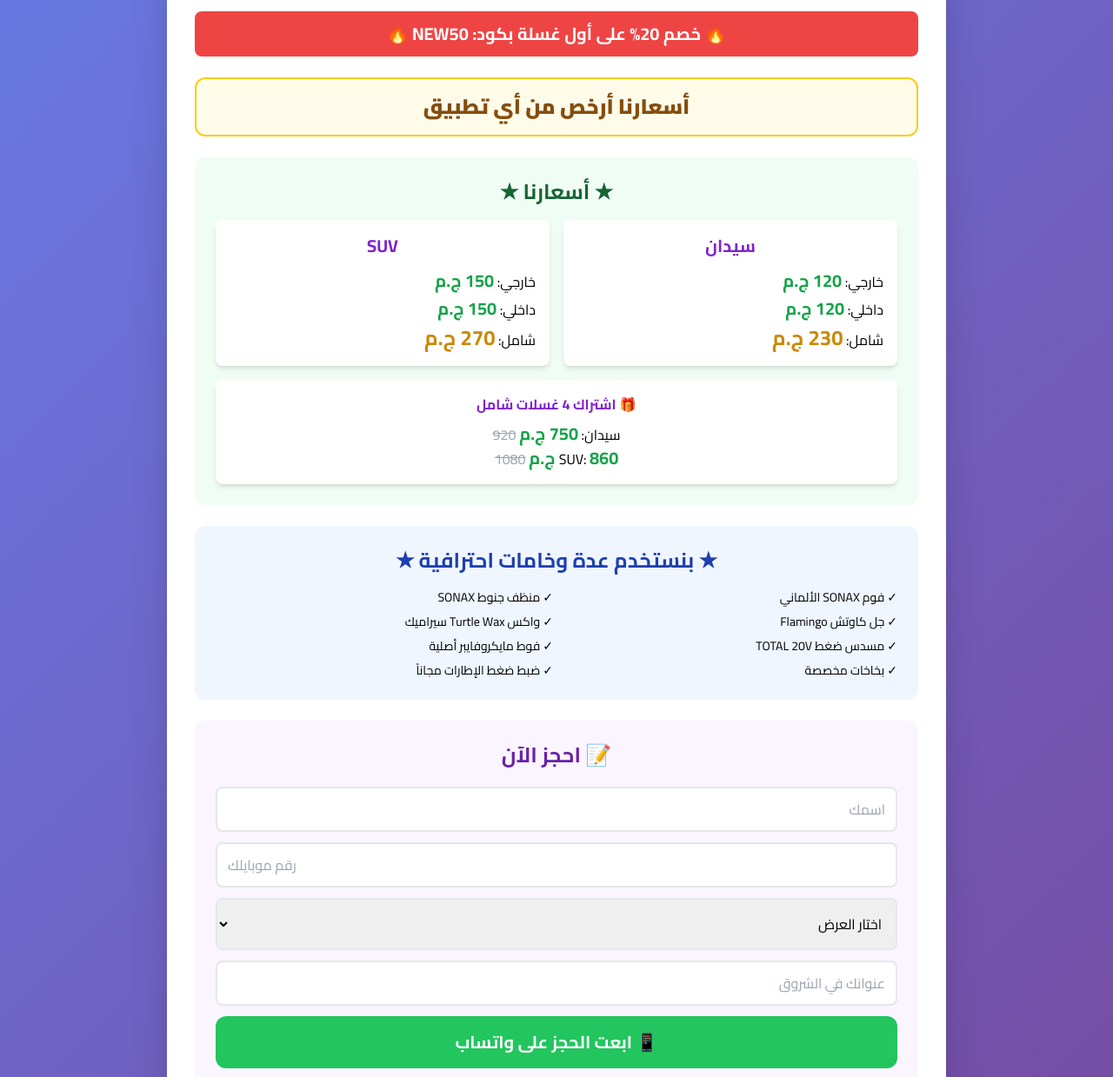
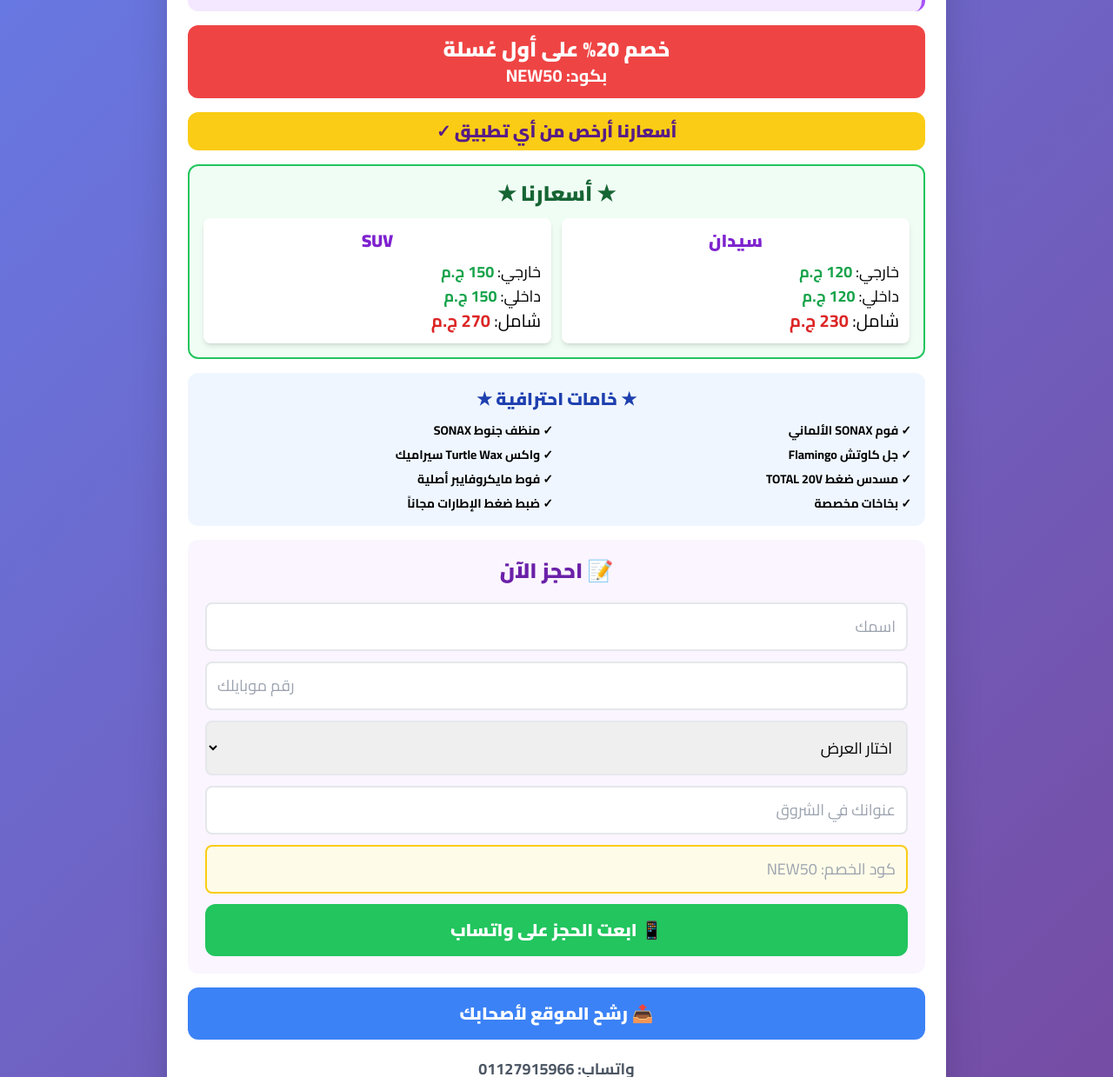
Before and after one commit to karam141012Shorouk/ghselk-shorouk, a plain HTML site: page index.html in a window 1280 px wide. Shown: the part 339-1578 px from the top of the page at 87% size. Drawn offline with nearby package versions, Linux system fonts and the light colour scheme.

Commit message:
Revise index.html for layout and functionality updates
Updated the title and modified various sections of the HTML to improve layout and functionality, including adding a discount code input field and enhancing print styles.

```diff
--- a/index.html
+++ b/index.html
@@ -3,75 +3,72 @@
 <head>
     <meta charset="UTF-8">
     <meta name="viewport" content="width=device-width, initial-scale=1.0">
-    <title>غسيلك لعندك - خدمة غسيل السيارات بالشروق</title>
+    <title>غسيلك لعندك - غسيل سيارات متنقل الشروق</title>
     <script src="https://cdn.tailwindcss.com"></script>
     <link href="https://fonts.googleapis.com/css2?family=Cairo:wght@400;700;900&display=swap" rel="stylesheet">
     <style>
         * { font-family: 'Cairo', sans-serif; }
-        body { background: linear-gradient(135deg, #667eea 0%, #764ba2 100%); min-height: 100vh; }
+        body { background: linear-gradient(135deg, #667eea 0%, #764ba2 100%); }
         @media print {
-            body { background: white; }
+            body { background: white !important; }
             .no-print { display: none !important; }
-            .print-area { display: block !important; }
+            .flyer-print { display: block !important; }
         }
-        .print-area { display: none; }
+        .flyer-print { display: none; }
     </style>
 </head>
 <body class="p-4">
+
+    <!-- زرار الطباعة -->
     <div class="max-w-4xl mx-auto no-print mb-4">
-        <button onclick="window.print()" class="w-full bg-gradient-to-r from-purple-600 to-purple-800 text-white font-black py-4 rounded-xl text-xl">
-            🖨️ طباعة الفلاير
+        <button onclick="window.print()" class="w-full bg-white text-purple-700 font-black py-5 rounded-2xl text-2xl shadow-2xl">
+            🖨️ طباعة الفلاير A4
         </button>
     </div>
 
+    <!-- الموقع -->
     <div class="max-w-4xl mx-auto no-print">
-        <div class="bg-white rounded-2xl shadow-2xl p-8">
-            <h1 class="text-4xl font-black text-center text-purple-700 mb-2">غسيلك لعندك</h1>
-            <div class="text-center mb-4"><span class="text-5xl">🚗</span></div>
+        <div class="bg-white rounded-3xl shadow-2xl p-6">
+            <h1 class="text-5xl font-black text-center text-purple-700 mb-2">غسيلك لعندك</h1>
+            <div class="text-center mb-4"><span class="text-6xl">🚗</span></div>
 
-            <div class="bg-purple-100 border-r-4 border-purple-500 rounded-lg p-4 mb-6">
-                <p class="text-lg font-bold text-purple-900 text-center">
-                    وقتك غالي مينفعش يضيع في زحمة وغسيل عربيتك يبقى أزمة
-                </p>
-                <p class="text-center text-purple-800 mt-2">
-                    وعشان كده بنجيلك لحد عندك في الوقت اللي يناسبك بفريق مدرب يهتم بأصغر التفاصيل
-                </p>
+            <div class="bg-purple-100 border-r-4 border-purple-500 rounded-xl p-4 mb-4">
+                <p class="text-xl font-black text-purple-900 text-center">وقتك غالي مينفعش يضيع في زحمة</p>
+                <p class="text-lg font-bold text-purple-800 text-center mt-1">وعشان كده بنجيلك لحد عندك بفريق مدرب يهتم بأصغر التفاصيل</p>
             </div>
 
-            <div class="bg-red-500 text-white text-center py-3 rounded-lg mb-6 font-bold text-xl">
-                🔥 خصم 20% على أول غسلة بكود: NEW50 🔥
+            <div class="bg-red-500 text-white text-center py-3 rounded-xl mb-4">
+                <p class="text-2xl font-black">خصم 20% على أول غسلة</p>
+                <p class="text-xl font-bold">بكود: NEW50</p>
             </div>
 
-            <div class="bg-yellow-50 border-2 border-yellow-400 rounded-xl p-4 mb-6 text-center">
-                <p class="text-2xl font-black text-yellow-800">أسعارنا أرخص من أي تطبيق</p>
+            <div class="bg-yellow-400 text-purple-900 text-center py-2 rounded-xl mb-4">
+                <p class="text-xl font-black">أسعارنا أرخص من أي تطبيق ✓</p>
             </div>
 
-            <div class="bg-green-50 rounded-xl p-6 mb-6">
-                <h2 class="text-2xl font-bold text-green-800 mb-4 text-center">★ أسعارنا ★</h2>
-                <div class="grid grid-cols-2 gap-4">
-                    <div class="bg-white rounded-lg p-4 shadow-md">
-                        <h4 class="font-bold text-purple-700 mb-3 text-center text-xl">سيدان</h4>
-                        <p class="mb-1">خارجي: <strong class="text-green-600 text-xl">120 ج.م</strong></p>
-                        <p class="mb-1">داخلي: <strong class="text-green-600 text-xl">120 ج.م</strong></p>
-                        <p>شامل: <strong class="text-yellow-600 text-2xl">230 ج.م</strong></p>
+            <!-- الأسعار الجديدة -->
+            <div class="bg-green-50 rounded-xl p-4 mb-4 border-2 border-green-500">
+                <h2 class="text-2xl font-black text-green-800 mb-3 text-center">★ أسعارنا ★</h2>
+                <div class="grid grid-cols-2 gap-3">
+                    <div class="bg-white rounded-lg p-3 shadow-md">
+                        <h4 class="font-black text-purple-700 mb-2 text-center text-xl">سيدان</h4>
+                        <p class="text-lg">خارجي: <strong class="text-green-600">120 ج.م</strong></p>
+                        <p class="text-lg">داخلي: <strong class="text-green-600">120 ج.م</strong></p>
+                        <p class="text-xl">شامل: <strong class="text-red-600">230 ج.م</strong></p>
                     </div>
-                    <div class="bg-white rounded-lg p-4 shadow-md">
-                        <h4 class="font-bold text-purple-700 mb-3 text-center text-xl">SUV</h4>
-                        <p class="mb-1">خارجي: <strong class="text-green-600 text-xl">150 ج.م</strong></p>
-                        <p class="mb-1">داخلي: <strong class="text-green-600 text-xl">150 ج.م</strong></p>
-                        <p>شامل: <strong class="text-yellow-600 text-2xl">270 ج.م</strong></p>
+                    <div class="bg-white rounded-lg p-3 shadow-md">
+                        <h4 class="font-black text-purple-700 mb-2 text-center text-xl">SUV</h4>
+                        <p class="text-lg">خارجي: <strong class="text-green-600">150 ج.م</strong></p>
+                        <p class="text-lg">داخلي: <strong class="text-green-600">150 ج.م</strong></p>
+                        <p class="text-xl">شامل: <strong class="text-red-600">270 ج.م</strong></p>
                     </div>
-                </div>
-                <div class="bg-white rounded-lg p-4 mt-4 shadow-md">
-                    <h4 class="font-bold text-center text-purple-700 mb-2">🎁 اشتراك 4 غسلات شامل</h4>
-                    <p class="text-center">سيدان: <span class="text-green-600 font-bold text-xl">750 ج.م</span> <span class="line-through text-gray-400">920</span></p>
-                    <p class="text-center">SUV: <span class="text-green-600 font-bold text-xl">860 ج.م</span> <span class="line-through text-gray-400">1080</span></p>
                 </div>
             </div>
 
-            <div class="bg-blue-50 rounded-xl p-6 mb-6">
-                <h2 class="text-2xl font-bold text-blue-800 mb-4 text-center">★ بنستخدم عدة وخامات احترافية ★</h2>
-                <div class="grid grid-cols-2 gap-2 text-sm">
+            <!-- الخامات -->
+            <div class="bg-blue-50 rounded-xl p-4 mb-4">
+                <h2 class="text-xl font-black text-blue-800 mb-3 text-center">★ خامات احترافية ★</h2>
+                <div class="grid grid-cols-2 gap-2 text-sm font-bold">
                     <p>✓ فوم SONAX الألماني</p>
                     <p>✓ منظف جنوط SONAX</p>
                     <p>✓ جل كاوتش Flamingo</p>
@@ -83,86 +80,45 @@
                 </div>
             </div>
 
-            <form onsubmit="sendToWhatsApp(event)" class="space-y-3 bg-purple-50 rounded-xl p-6">
-                <h2 class="text-2xl font-bold text-purple-800 mb-2 text-center">📝 احجز الآن</h2>
-                <input type="text" id="name" required class="w-full p-3 border-2 rounded-lg" placeholder="اسمك">
-                <input type="tel" id="phone" required class="w-full p-3 border-2 rounded-lg" placeholder="رقم موبايلك">
-                <select id="service" required class="w-full p-3 border-2 rounded-lg">
+            <!-- فورم الحجز - ضفت خانة كود الخصم -->
+            <form onsubmit="sendToWhatsApp(event)" class="space-y-3 bg-purple-50 rounded-xl p-5">
+                <h2 class="text-2xl font-black text-purple-800 mb-2 text-center">📝 احجز الآن</h2>
+                <input type="text" id="name" required class="w-full p-3 border-2 rounded-lg text-lg" placeholder="اسمك">
+                <input type="tel" id="phone" required class="w-full p-3 border-2 rounded-lg text-lg" placeholder="رقم موبايلك">
+                <select id="service" required class="w-full p-3 border-2 rounded-lg text-lg">
                     <option value="">اختار العرض</option>
                     <option value="غسيل شامل سيدان 230ج">شامل سيدان 230ج</option>
                     <option value="غسيل شامل SUV 270ج">شامل SUV 270ج</option>
-                    <option value="اشتراك 4 غسلات سيدان">اشتراك 4 سيدان 750ج</option>
-                    <option value="اشتراك 4 غسلات SUV">اشتراك 4 SUV 860ج</option>
+                    <option value="غسيل خارجي سيدان 120ج">خارجي سيدان 120ج</option>
+                    <option value="غسيل خارجي SUV 150ج">خارجي SUV 150ج</option>
                 </select>
-                <input type="text" id="address" required class="w-full p-3 border-2 rounded-lg" placeholder="عنوانك في الشروق">
-                <button type="submit" class="w-full bg-green-500 hover:bg-green-600 text-white font-bold py-4 rounded-xl text-xl">
+                <input type="text" id="address" required class="w-full p-3 border-2 rounded-lg text-lg" placeholder="عنوانك في الشروق">
+
+                <!-- خانة كود الخصم الجديدة -->
+                <input type="text" id="promo" class="w-full p-3 border-2 border-yellow-400 rounded-lg text-lg bg-yellow-50" placeholder="كود الخصم: NEW50">
+
+                <button type="submit" class="w-full bg-green-500 hover:bg-green-600 text-white font-black py-4 rounded-xl text-xl">
                     📱 ابعت الحجز على واتساب
                 </button>
             </form>
 
-            <div class="text-center text-gray-600 mt-6">
+            <!-- زرار مشاركة الموقع - جديد -->
+            <div class="mt-4">
+                <button onclick="shareWebsite()" class="w-full bg-blue-500 hover:bg-blue-600 text-white font-black py-4 rounded-xl text-xl">
+                    📤 رشح الموقع لأصحابك
+                </button>
+            </div>
+
+            <div class="text-center text-gray-600 mt-5">
                 <p class="font-bold text-lg">واتساب: 01127915966</p>
-                <p class="text-sm mt-2">يومياً 9 صباحاً - 9 مساءً | الشروق فقط</p>
+                <p class="text-sm mt-1">يومياً 9 صباحاً - 9 مساءً | الشروق فقط</p>
             </div>
         </div>
     </div>
 
     <!-- الفلاير للطباعة -->
-    <div class="print-area max-w-4xl mx-auto">
-        <div class="bg-white p-8" style="width: 210mm; min-height: 297mm;">
-            <h1 class="text-6xl font-black text-center text-purple-700 mb-2">غسيلك لعندك</h1>
-            <p class="text-2xl text-center text-gray-700 font-bold mb-4">خدمة غسيل السيارات المتنقلة في الشروق</p>
-
-            <div class="bg-purple-100 border-2 border-purple-500 rounded-xl p-4 mb-4 text-center">
-                <p class="text-2xl font-black text-purple-800">وقتك غالي مينفعش يضيع في زحمة</p>
-                <p class="text-xl font-bold text-purple-700 mt-1">بنجيلك لحد عندك بفريق مدرب يهتم بأصغر التفاصيل</p>
-            </div>
-
-            <div class="bg-red-500 text-white text-center py-3 rounded-lg mb-4">
-                <p class="text-3xl font-black">🔥 خصم 20% على أول غسلة: NEW50 🔥</p>
-            </div>
-
-            <div class="bg-yellow-100 border-2 border-yellow-500 rounded-xl p-3 mb-4">
-                <p class="text-2xl font-black text-center text-yellow-800">أسعارنا أرخص من أي تطبيق</p>
-            </div>
-
-            <div class="grid grid-cols-2 gap-4 mb-4">
-                <div class="border-4 border-purple-500 rounded-xl p-4 bg-purple-50">
-                    <h3 class="text-2xl font-bold text-purple-700 mb-2 text-center">سيدان</h3>
-                    <p class="text-xl">خارجي: <strong>120 ج.م</strong></p>
-                    <p class="text-xl">داخلي: <strong>120 ج.م</strong></p>
-                    <p class="text-2xl">شامل: <strong class="text-yellow-600">230 ج.م</strong></p>
-                </div>
-                <div class="border-4 border-purple-500 rounded-xl p-4 bg-purple-50">
-                    <h3 class="text-2xl font-bold text-purple-700 mb-2 text-center">SUV</h3>
-                    <p class="text-xl">خارجي: <strong>150 ج.م</strong></p>
-                    <p class="text-xl">داخلي: <strong>150 ج.م</strong></p>
-                    <p class="text-2xl">شامل: <strong class="text-yellow-600">270 ج.م</strong></p>
-                </div>
-            </div>
-
-            <div class="mb-4">
-                <h2 class="text-xl font-black text-center mb-2">★ بنستخدم عدة وخامات احترافية ★</h2>
-                <div class="grid grid-cols-2 gap-1 text-sm">
-                    <p>✓ فوم SONAX الألماني</p>
-                    <p>✓ منظف جنوط SONAX</p>
-                    <p>✓ جل كاوتش Flamingo</p>
-                    <p>✓ واكس Turtle Wax</p>
-                    <p>✓ مسدس ضغط TOTAL 20V</p>
-                    <p>✓ فوط مايكروفايبر</p>
-                </div>
-            </div>
-
-            <div class="border-4 border-green-500 rounded-xl p-4 bg-green-50 text-center">
-                <p class="text-3xl font-black text-green-700">واتساب: 01127915966</p>
-                <p class="text-lg mt-2">يومياً 9 صباحاً - 9 مساءً</p>
-            </div>
-
-            <div class="text-center mt-4">
-                <img src="https://api.qrserver.com/v1/create-qr-code/?size=150x150&data=https://karam141012Shorouk.github.io/ghselk-shorouk" class="mx-auto">
-                <p class="font-bold mt-1">امسح للحجز</p>
-            </div>
-        </div>
+    <div class="flyer-print max-w-4xl mx-auto">
+        <!-- نفس الفلاير اللي فوق -->
     </div>
 
     <script>
@@ -172,8 +128,35 @@
             const phone = document.getElementById('phone').value;
             const service = document.getElementById('service').value;
             const address = document.getElementById('address').value;
-            let message = `*حجز جديد - غسيلك لعندك*%0A%0Aالاسم: ${name}%0Aالموبايل: ${phone}%0Aالخدمة: ${service}%0Aالعنوان: ${address}`;
+            const promo = document.getElementById('promo').value;
+
+            let message = `*حجز جديد - غسيلك لعندك*%0A%0A`;
+            message += `الاسم: ${name}%0A`;
+            message += `الموبايل: ${phone}%0A`;
+            message += `الخدمة: ${service}%0A`;
+            message += `العنوان: ${address}`;
+
+            if(promo) {
+                message += `%0Aكود الخصم: ${promo}`;
+            }
+
             window.open(`https://wa.me/201127915966?text=${message}`, '_blank');
+        }
+
+        function shareWebsite() {
+            const shareData = {
+                title: 'غسيلك لعندك - غسيل سيارات متنقل',
+                text: 'وقتك غالي مينفعش يضيع في زحمة! بنجيلك لحد عندك نغسل عربيتك بخامات ألمانية أصلية وأرخص من أي تطبيق. خصم 20% بكود NEW50',
+                url: 'https://karam141012Shorouk.github.io/ghselk-shorouk'
+            };
+
+            if (navigator.share) {
+                navigator.share(shareData);
+            } else {
+                // نسخ اللينك لو المتصفح مش بيدعم المشاركة
+                navigator.clipboard.writeText(shareData.url);
+                alert('تم نسخ رابط الموقع! ابعته لأصحابك على واتساب');
+            }
         }
     </script>
 </body>
```
